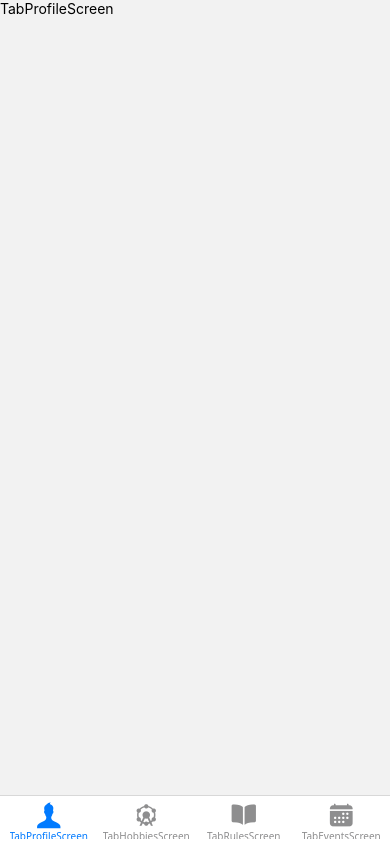
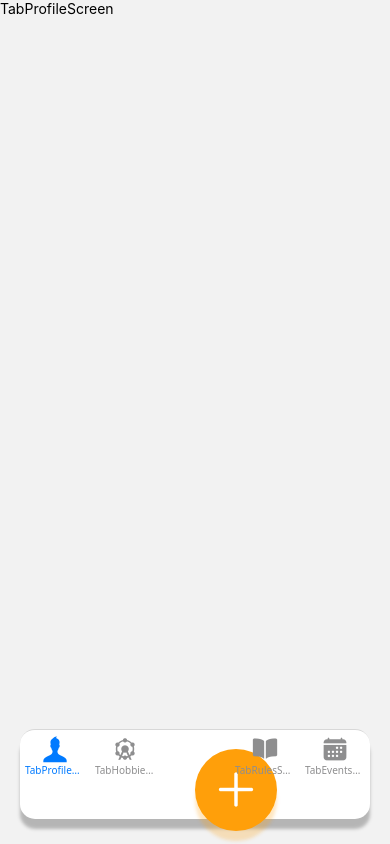
Before and after one commit to Vachek-hooves/Aristocrat, a React Native app: screen /TabNavigation in a window 390 px wide. Built offline with nearby package versions, Linux system fonts and the light colour scheme.

Commit message:
creat add btn

```diff
--- a/TabNavigator/TabNavigation.js
+++ b/TabNavigator/TabNavigation.js
@@ -1,4 +1,4 @@
-import {StyleSheet, Text, View} from 'react-native';
+import {StyleSheet, TouchableOpacity, View} from 'react-native';
 import {createBottomTabNavigator} from '@react-navigation/bottom-tabs';
 import {
   TabProfileScreen,
@@ -10,62 +10,104 @@ import Icon from 'react-native-vector-icons/Ionicons';
 import MaterialIcons from 'react-native-vector-icons/MaterialIcons';
 import Entypo from 'react-native-vector-icons/Entypo';
 import {colors} from '../constants/color';
+import {useNavigation, useRoute} from '@react-navigation/native';
+import {useState} from 'react';
 
 const Tab = createBottomTabNavigator();
 
-const TabNavigation = () => {
+const AddButton = ({focused, navigation, currentTab}) => {
+  const handlePress = () => {
+    switch (currentTab) {
+      case 'TabHobbiesScreen':
+        navigation.navigate('StackCreateHobbie');
+        break;
+      case 'TabEventsScreen':
+        navigation.navigate('StackCreateEvent');
+        break;
+      default:
+        // Optional: handle default case or show alert
+        break;
+    }
+  };
 
   return (
-    <Tab.Navigator screenOptions={{headerShown: false}}>
+    <TouchableOpacity onPress={handlePress}>
+      <View style={styles.addButtonContainer}>
+        <Icon name="add" size={55} color="#FFFFFF" style={styles.addButton} />
+      </View>
+    </TouchableOpacity>
+  );
+};
+
+const TabNavigation = () => {
+  const [currentTab, setCurrentTab] = useState('TabHobbiesScreen');
+  const navigation = useNavigation();
+
+  return (
+    <Tab.Navigator
+      screenOptions={{
+        headerShown: false,
+        tabBarStyle: styles.tabBar,
+      }}>
       <Tab.Screen
         name="TabProfileScreen"
         component={TabProfileScreen}
         options={{
-          tabBarIcon: ({color}) => <Entypo name="user" color={color} size={26} />,
+          tabBarIcon: ({color}) => (
+            <Entypo name="user" color={color} size={26} />
+          ),
+        }}
+        listeners={{
+          tabPress: () => setCurrentTab('TabProfileScreen'),
         }}
       />
       <Tab.Screen
         name="TabHobbiesScreen"
         component={TabHobbiesScreen}
         options={{
-          tabBarIcon: ({color}) => <MaterialIcons name="attractions" color={color} size={26} />,
+          tabBarIcon: ({color}) => (
+            <MaterialIcons name="attractions" color={color} size={26} />
+          ),
+        }}
+        listeners={{
+          tabPress: () => setCurrentTab('TabHobbiesScreen'),
         }}
       />
-      {/* <Tab.Screen
-        name="Add"
-        component={TabNewTaskScreen}
+      <Tab.Screen
+        name=" "
+        component={EmptyComponent} // You can create an empty component
         options={{
           tabBarIcon: ({focused}) => (
-            <View style={styles.addButtonContainer}>
-              <Icon
-                name="add"
-                size={55}
-                color="#FFFFFF"
-                style={{
-                  backgroundColor: '#FF9F0A',
-                  width: 82,
-                  height: 82,
-                  borderRadius: 41,
-                  textAlign: 'center',
-                  lineHeight: 82,
-                }}
+            <View style={styles.createBtnContainer}>
+              <AddButton
+                focused={focused}
+                navigation={navigation}
+                currentTab={currentTab}
               />
             </View>
           ),
         }}
-      /> */}
+      />
       <Tab.Screen
         name="TabRulesScreen"
         component={TabRulesScreen}
         options={{
           tabBarIcon: ({color}) => <Icon name="book" color={color} size={26} />,
         }}
+        listeners={{
+          tabPress: () => setCurrentTab('TabRulesScreen'),
+        }}
       />
       <Tab.Screen
         name="TabEventsScreen"
         component={TabEventsScreen}
         options={{
-          tabBarIcon: ({color}) => <Icon name="calendar" color={color} size={26} />,
+          tabBarIcon: ({color}) => (
+            <Icon name="calendar" color={color} size={26} />
+          ),
+        }}
+        listeners={{
+          tabPress: () => setCurrentTab('TabEventsScreen'),
         }}
       />
     </Tab.Navigator>
@@ -74,4 +116,48 @@ const TabNavigation = () => {
 
 export default TabNavigation;
 
-const styles = StyleSheet.create({});
+const styles = StyleSheet.create({
+  tabBar: {
+    position: 'absolute',
+    bottom: 25,
+    left: 20,
+    right: 20,
+    elevation: 0,
+    backgroundColor: '#ffffff',
+    borderRadius: 15,
+    height: 90,
+    shadowColor: '#000',
+    shadowOffset: {
+      width: 0,
+      height: 10,
+    },
+    shadowOpacity: 0.25,
+    shadowRadius: 3.5,
+  },
+  addButtonContainer: {
+    position: 'absolute',
+    // bottom: 20,
+    alignItems: 'center',
+    justifyContent: 'center',
+  },
+  addButton: {
+    backgroundColor: '#FF9F0A',
+    width: 82,
+    height: 82,
+    borderRadius: 41,
+    textAlign: 'center',
+    lineHeight: 82,
+    shadowColor: '#FF9F0A',
+    shadowOffset: {
+      width: 0,
+      height: 10,
+    },
+    shadowOpacity: 0.25,
+    shadowRadius: 3.5,
+    elevation: 5,
+  },
+
+});
+
+// Empty component for the Add tab
+const EmptyComponent = () => null;
```
